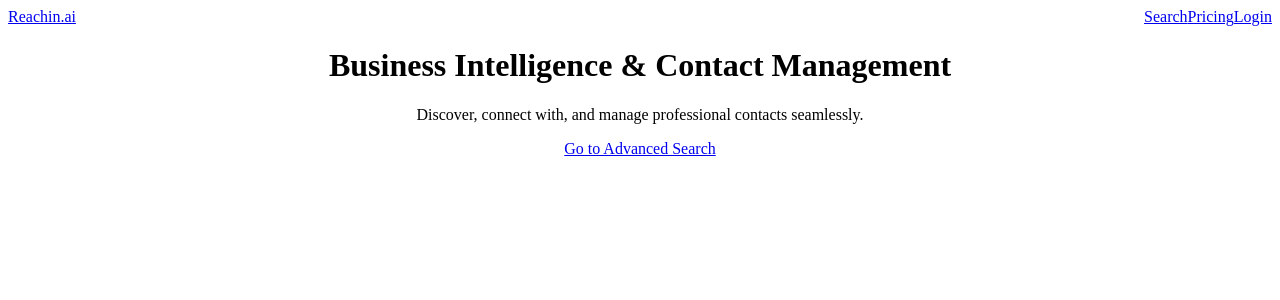
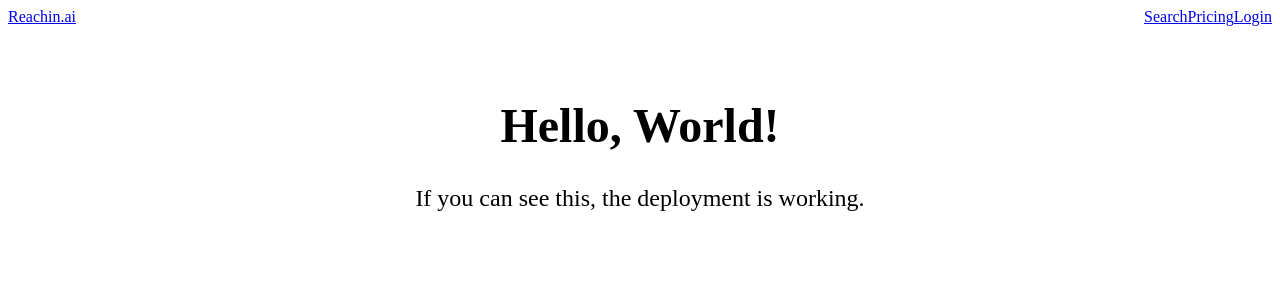
Before and after one commit to ReachinNickChan/reacher-app, a Next.js app in the folder frontend/: page / in a window 1280 px wide. Shown: the top 300 px of the page. Built offline with nearby package versions, Linux system fonts and the light colour scheme.

Commit message:
test: deploy minimal homepage to confirm dependency issue

```diff
--- a/frontend/src/app/page.jsx
+++ b/frontend/src/app/page.jsx
@@ -1,20 +1,9 @@
-"use client";
-import Link from 'next/link';
-
+// File: src/app/page.jsx
 export default function HomePage() {
   return (
-    <div className="text-center py-16">
-      <h1 className="text-5xl font-extrabold text-gray-900">
-        Business Intelligence & Contact Management
-      </h1>
-      <p className="mt-4 max-w-2xl mx-auto text-lg text-gray-500">
-        Discover, connect with, and manage professional contacts seamlessly.
-      </p>
-      <div className="mt-8">
-        <Link href="/search" className="inline-block bg-blue-600 text-white font-bold py-3 px-8 rounded-lg hover:bg-blue-700">
-          Go to Advanced Search
-        </Link>
-      </div>
+    <div style={{ padding: '40px', textAlign: 'center', fontSize: '24px' }}>
+      <h1>Hello, World!</h1>
+      <p>If you can see this, the deployment is working.</p>
     </div>
   );
 }
```
